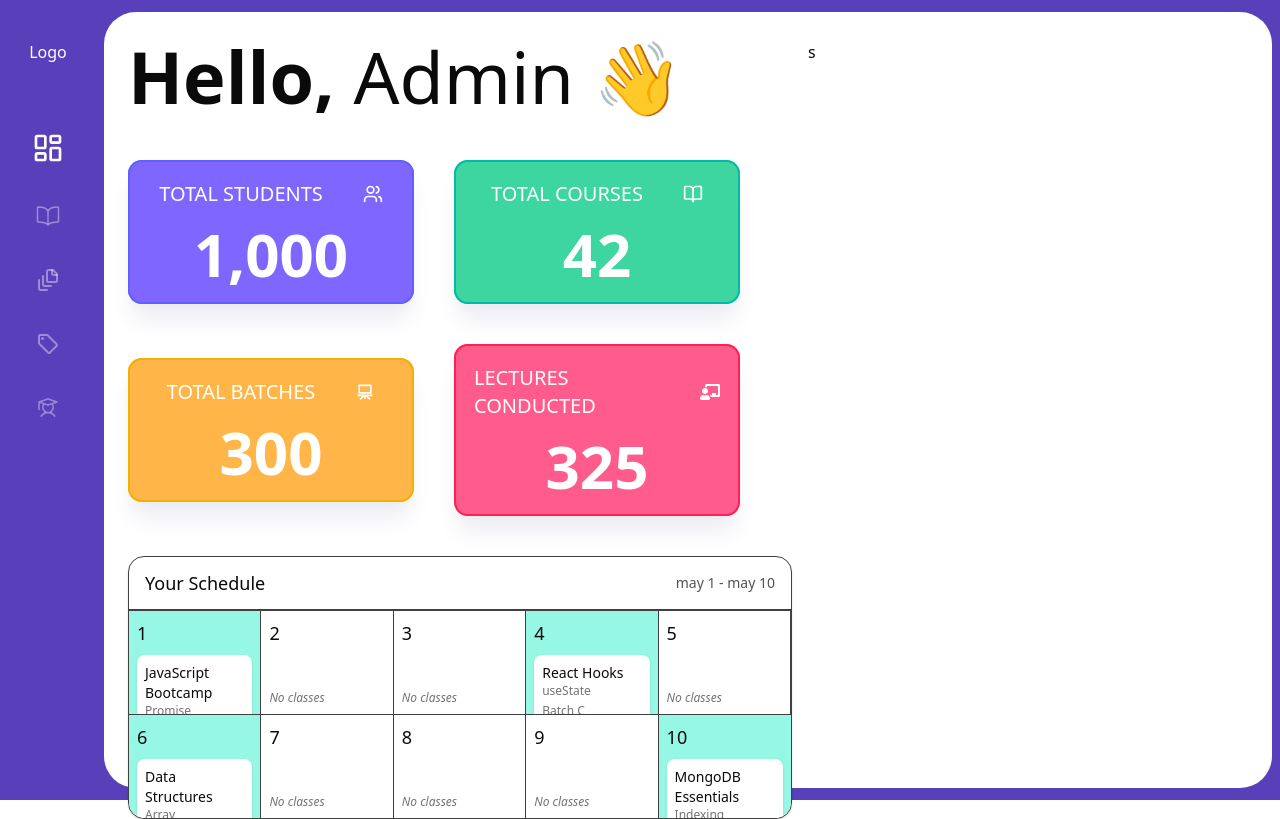
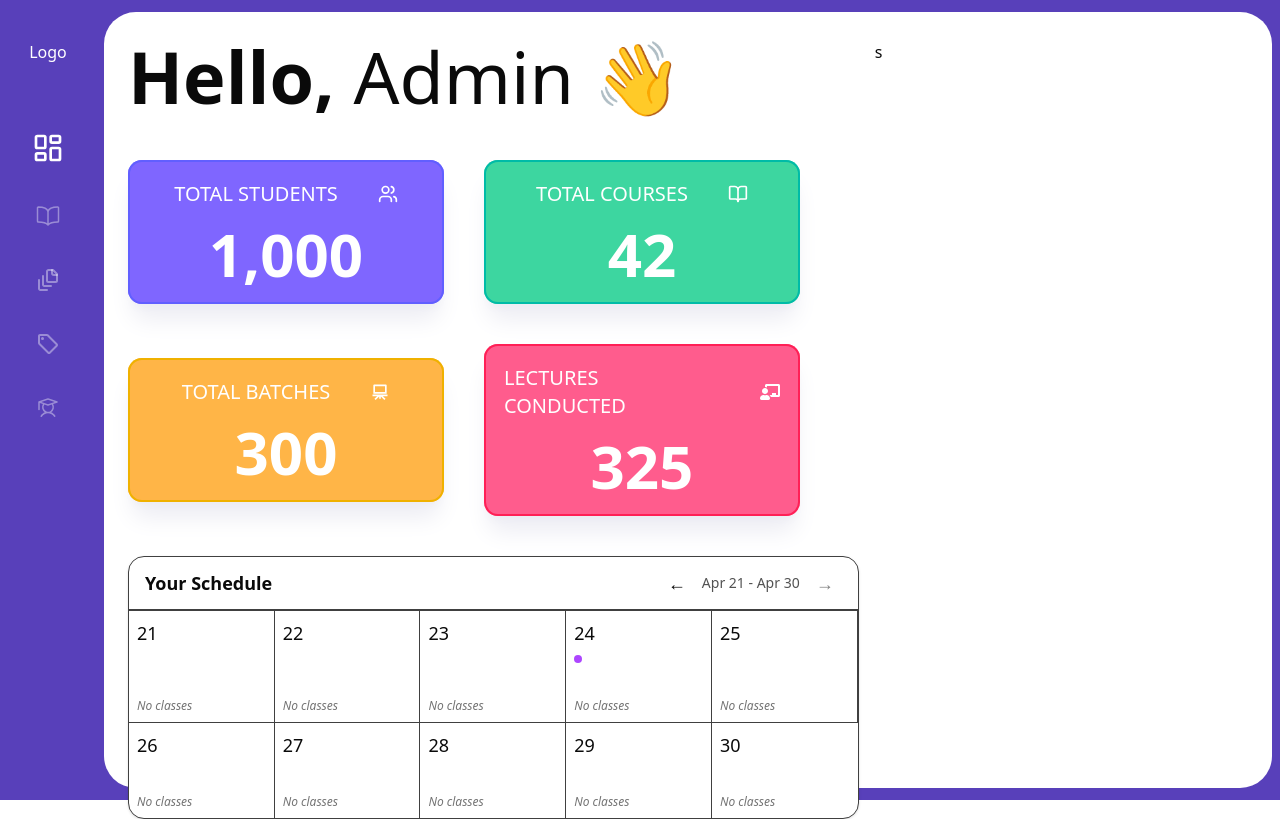
Before and after one commit to Arman6117/ais-solutions, a Next.js app: page /admin/dashboard in a window 1280 px wide. Built offline with nearby package versions, Linux system fonts and the light colour scheme.

Commit message:
refactor ScheduleCalender component for improved pagination and meeting indication; update admin dashboard layout

```diff
--- a/app/(roles)/admin/_components/schedule-calender.tsx
+++ b/app/(roles)/admin/_components/schedule-calender.tsx
@@ -2,46 +2,88 @@
 
 import { sampleMeetings } from "@/lib/static";
 import { getDaysInMonth } from "@/lib/utils";
-import { format } from "date-fns";
+import { format, isSameDay } from "date-fns";
 import { useState } from "react";
 
+const DAYS_PER_PAGE = 10;
 const ScheduleCalender = () => {
   const today = new Date();
   const [currentYear, setCurrentYear] = useState(today.getFullYear());
   const [currentMonth, setCurrentMonth] = useState(today.getMonth());
   const allDates = getDaysInMonth(currentYear, currentMonth);
-  const [haveMeeting, setHaveMeeting] = useState(false);
-  const [page, setPage] = useState(0);
-  const paginatedDates = allDates.slice(page * 10, page * 10 + 10);
+
+  const todayIndex = allDates.findIndex((date) => isSameDay(date, today));
+  const initialPage =
+    todayIndex !== -1 ? Math.floor(todayIndex / DAYS_PER_PAGE) : 0;
+
+  const [page, setPage] = useState(initialPage);
+  const paginatedDates = allDates.slice(page * DAYS_PER_PAGE, page * DAYS_PER_PAGE + DAYS_PER_PAGE);
+
+  const handleNextPage = () => {
+    if ((page + 1) * DAYS_PER_PAGE < allDates.length) {
+      setPage(page + 1);
+    }
+  };
+
+  const handlePrevPage = () => {
+    if (page > 0) {
+      setPage(page - 1);
+    }
+  };
 
   return (
     <div className="w-full flex-col h-full bg-white border z-10 border-neutral-700 rounded-2xl flex shadow-sm">
       <div className="flex w-full px-4 py-3 justify-between items-center border-b border-neutral-700">
-        <h1 className="text-lg font-medium">Your Schedule</h1>
-        <div className="flex">
+        <h1 className="text-lg font-bold">Your Schedule</h1>
+        <div className="flex gap-2 items-center">
+          {/* Pagination arrows */}
+          <button
+            onClick={handlePrevPage}
+            disabled={page === 0}
+            className="text-lg px-2 disabled:opacity-50"
+          >
+            ←
+          </button>
           <h1 className="text-sm font-medium text-neutral-600">
-            may 1 - may 10
+            {format(paginatedDates[0], "MMM d")} - {format(paginatedDates[paginatedDates.length - 1], "MMM d")}
           </h1>
+          <button
+            onClick={handleNextPage}
+            disabled={(page + 1) * DAYS_PER_PAGE >= allDates.length}
+            className="text-lg px-2 disabled:opacity-50"
+          >
+            →
+          </button>
         </div>
       </div>
       <div className="grid grid-cols-5 h-52 divide-x z-0 rounded-2xl divide-neutral-700">
-        {paginatedDates.map((date,i) => {
+        {paginatedDates.map((date, i) => {
           const dateStr = format(date, "yyyy-MM-dd");
           const daysMeetings = sampleMeetings.filter(
             (m) => format(m.date, "yyyy-MM-dd") === dateStr
           );
 
           const hasMeetings = daysMeetings.length > 0;
-
+    const isToday = isSameDay(date, today);
           return (
             <div
               key={date.toISOString()}
               className={`border-t overflow-y-auto no-scrollbar  border-neutral-700 p-2 ${
                 hasMeetings ? "bg-teal-200" : ""
               }  flex flex-col items-ceter justify-between`}
-                style={{borderBottomLeftRadius: i == 5 ? " 1rem" : "0", borderBottomRightRadius: i == 9 ? " 1rem" : "0" }}
+              style={{
+                borderBottomLeftRadius: i == 5 ? " 1rem" : "0",
+                borderBottomRightRadius: i == 9 ? " 1rem" : "0",
+              }}
             >
+              <div>
+
               <p className="font-medium text-lg mb-2">{format(date, "d")}</p>
+              {isToday && (
+                <div className="w-2 h-2 rounded-full bg-purple-500 mb-2 "></div>
+              )}
+              </div>
+
               {daysMeetings.length > 0 ? (
                 daysMeetings.map((m, i) => (
                   <div
--- a/app/(roles)/admin/dashboard/page.tsx
+++ b/app/(roles)/admin/dashboard/page.tsx
@@ -5,13 +5,13 @@ import ScheduleCalender from "../_components/schedule-calender";
 const AdminDashboardPage = () => {
   return (
     <div className="ml-12 md:ml-24 flex rounded-4xl px-6 py-7 bg-white h-full">
-      <div className="flex w-full flex-col gap-10">
+      <div className="flex w-2/3 flex-col gap-10">
         <AdminPanelOverview />
         <div className="pr-4 w-full h-full">
           <ScheduleCalender />
         </div>
       </div>
-      <div className="w-[70%] md:flex hidden bg-red100">s</div>
+      <div className="w-1/3 md:flex hidden bg-red100">s</div>
     </div>
   );
 };
```
